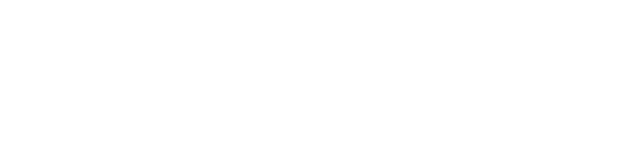
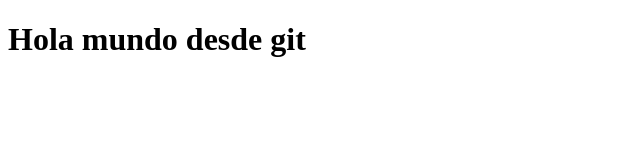
Before and after one commit to manueljrp2015/test-unit, a plain HTML site: page index.html in a window 1280 px wide. Shown: the whole page, without its empty margins (0-640 px from the left). Drawn offline with Linux system fonts and the light colour scheme.

Commit message:
Se agrego hola mundo

```diff
--- a/index.html
+++ b/index.html
@@ -6,6 +6,6 @@
     <title>Document</title>
 </head>
 <body>
-
+    <h1>Hola mundo desde git</h1>
 </body>
 </html>
```
